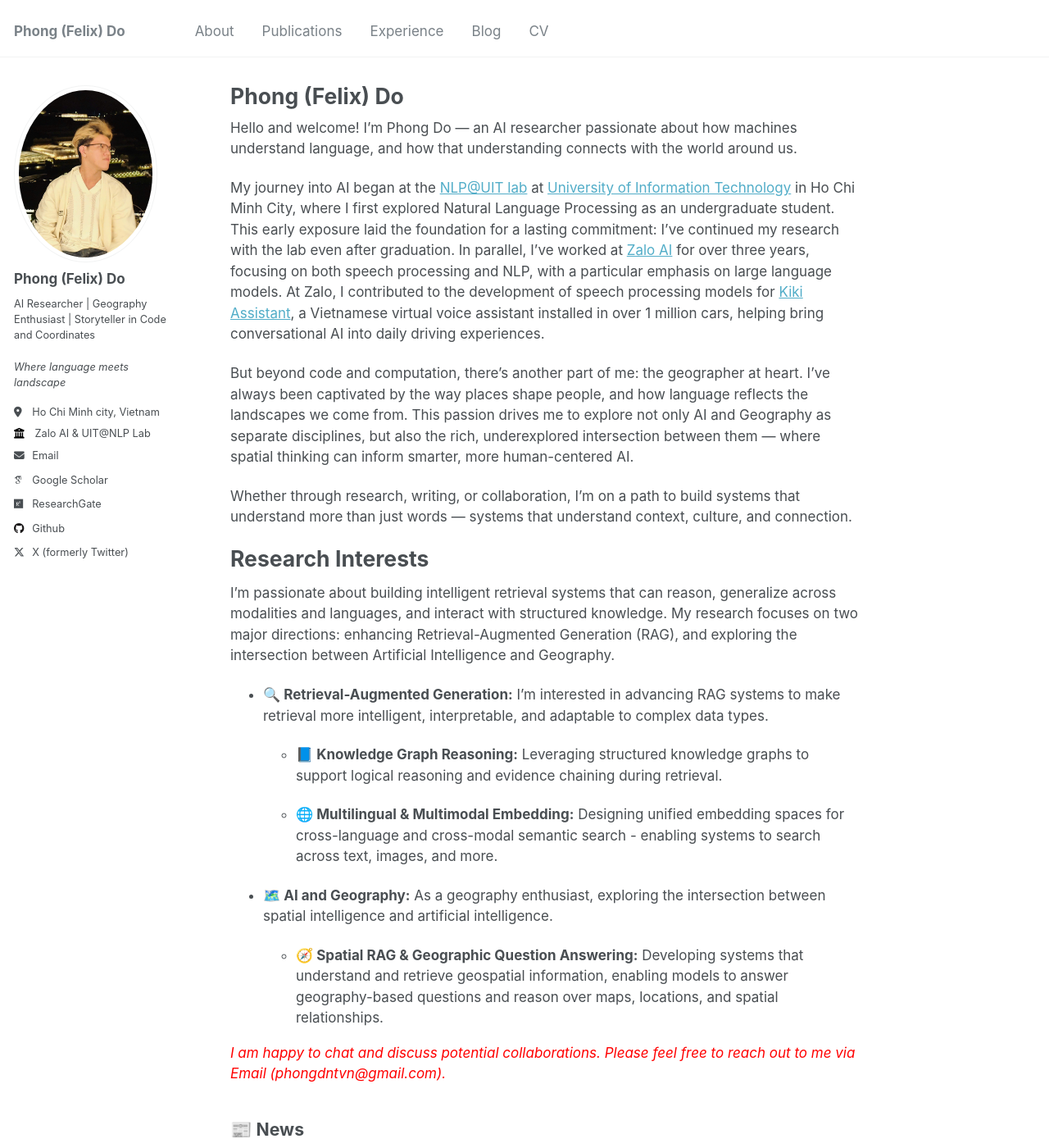
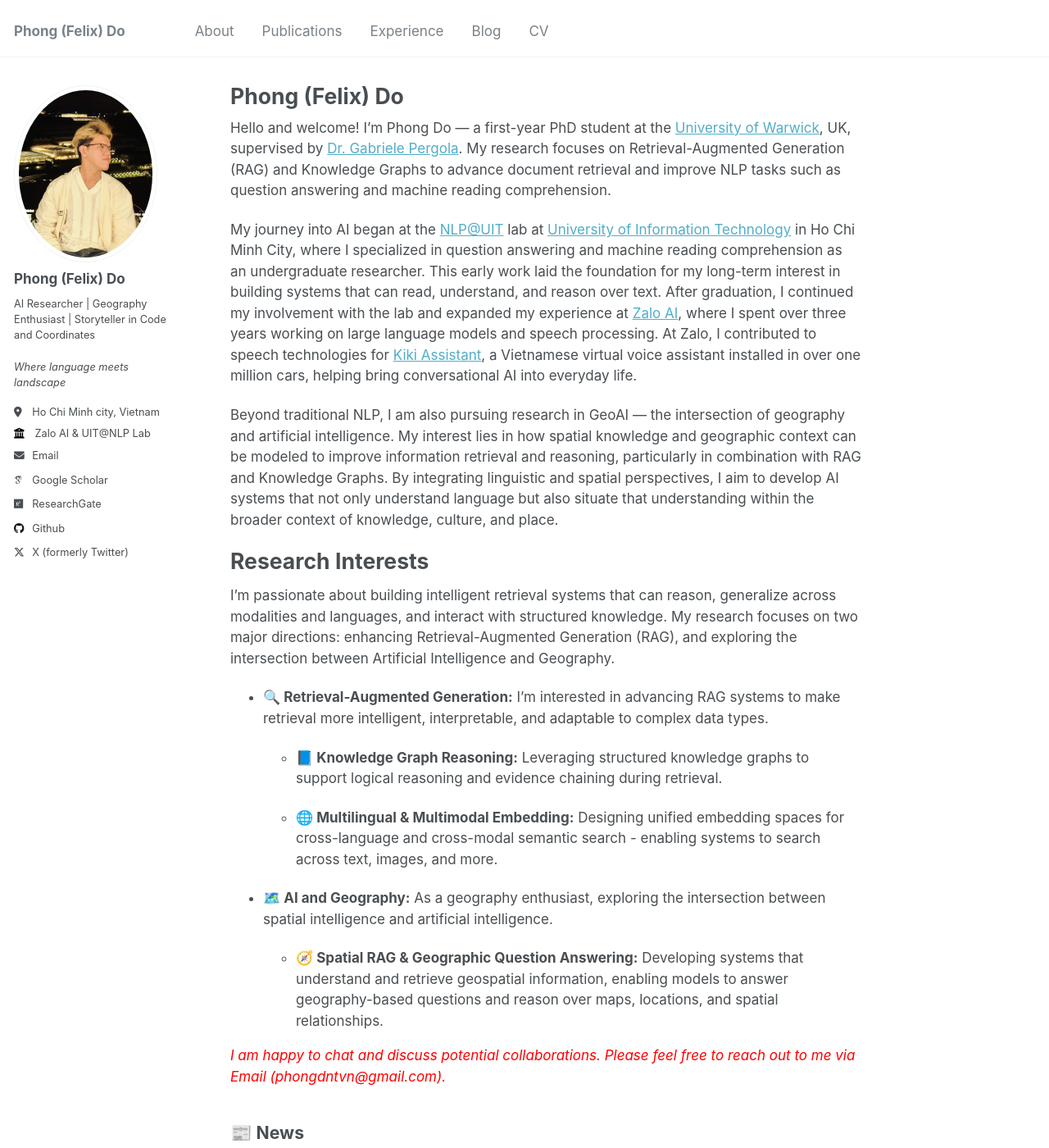
Before and after one commit to PhongNTDo/PhongNTDo.github.io, a Jekyll site: the page built from _pages/about.md, in a window 1280 px wide and 1400 px high. Shown: the whole window at 82% size. Built offline with Jekyll 4.4.1, drawn with Linux system fonts in a browser that asks for light colours; some web fonts are replaced; a script that is not in the unit is left out; some of the changed text lies outside the part shown.

Commit message:
update news and introduction

```diff
--- a/_pages/about.md
+++ b/_pages/about.md
@@ -10,13 +10,12 @@
 
 <!-- Welcome! I am an ***AI Researcher at Zalo AI & UIT@NLP*** at Ho Chi Minh city, Vietnam. I have been a researcher at [UIT@NLP lab](https://nlp.uit.edu.vn/home) during my undergraduate degree at [University of Information Technology](https://www.uit.edu.vn/). After receiving my bachelor's degree in computer science, I have continued to do part-time research at this lab until now. In parallel, I have worked as an AI researcher at [Zalo AI](https://zalo.ai/), Vietnam for 3+ years. -->
 
-Hello and welcome! I’m Phong Do — an AI researcher passionate about how machines understand language, and how that understanding connects with the world around us.
 
-My journey into AI began at the [NLP@UIT lab](https://nlp.uit.edu.vn/home) at [University of Information Technology](https://www.uit.edu.vn/) in Ho Chi Minh City, where I first explored Natural Language Processing as an undergraduate student. This early exposure laid the foundation for a lasting commitment: I’ve continued my research with the lab even after graduation. In parallel, I’ve worked at [Zalo AI](https://zalo.ai/) for over three years, focusing on both speech processing and NLP, with a particular emphasis on large language models. At Zalo, I contributed to the development of speech processing models for [Kiki Assistant](https://kiki.zalo.ai/), a Vietnamese virtual voice assistant installed in over 1 million cars, helping bring conversational AI into daily driving experiences.
+Hello and welcome! I’m Phong Do — a first-year PhD student at the [University of Warwick](https://warwick.ac.uk/), UK, supervised by [Dr. Gabriele Pergola](https://warwick.ac.uk/fac/sci/dcs/people/u1898418/). My research focuses on Retrieval-Augmented Generation (RAG) and Knowledge Graphs to advance document retrieval and improve NLP tasks such as question answering and machine reading comprehension.
 
-But beyond code and computation, there’s another part of me: the geographer at heart. I’ve always been captivated by the way places shape people, and how language reflects the landscapes we come from. This passion drives me to explore not only AI and Geography as separate disciplines, but also the rich, underexplored intersection between them — where spatial thinking can inform smarter, more human-centered AI.
+My journey into AI began at the [NLP@UIT](https://nlp.uit.edu.vn/home) lab at [University of Information Technology](https://www.uit.edu.vn/) in Ho Chi Minh City, where I specialized in question answering and machine reading comprehension as an undergraduate researcher. This early work laid the foundation for my long-term interest in building systems that can read, understand, and reason over text. After graduation, I continued my involvement with the lab and expanded my experience at [Zalo AI](https://zalo.ai/), where I spent over three years working on large language models and speech processing. At Zalo, I contributed to speech technologies for [Kiki Assistant](https://kiki.zalo.ai/), a Vietnamese virtual voice assistant installed in over one million cars, helping bring conversational AI into everyday life.
 
-Whether through research, writing, or collaboration, I’m on a path to build systems that understand more than just words — systems that understand context, culture, and connection.
+Beyond traditional NLP, I am also pursuing research in GeoAI — the intersection of geography and artificial intelligence. My interest lies in how spatial knowledge and geographic context can be modeled to improve information retrieval and reasoning, particularly in combination with RAG and Knowledge Graphs. By integrating linguistic and spatial perspectives, I aim to develop AI systems that not only understand language but also situate that understanding within the broader context of knowledge, culture, and place.
 
 
 Research Interests
@@ -41,6 +40,11 @@
 ------
 
 <details>
+  <summary><strong>🎉 June 25, 2025 — I will be starting my PhD at the University of Warwick!</strong></summary>
+  <p>I am thrilled to share that I have been awarded a fully-funded scholarship for the PhD in Computer Science program at the University of Warwick, UK. I will be starting this exciting journey in Fall 2025.</p>
+</details>
+
+<details>
   <summary><strong>📄 May 16, 2025 — A paper accepted to ACL 2025 (Main)</strong></summary>
   <p>Our new paper at Zalo with the title <em>"VMLU Benchmarks: A comprehensive benchmark toolkit for Vietnamese LLMs"</em> has been accepted at <strong>ACL 2025</strong>.</p>
 </details>
```
